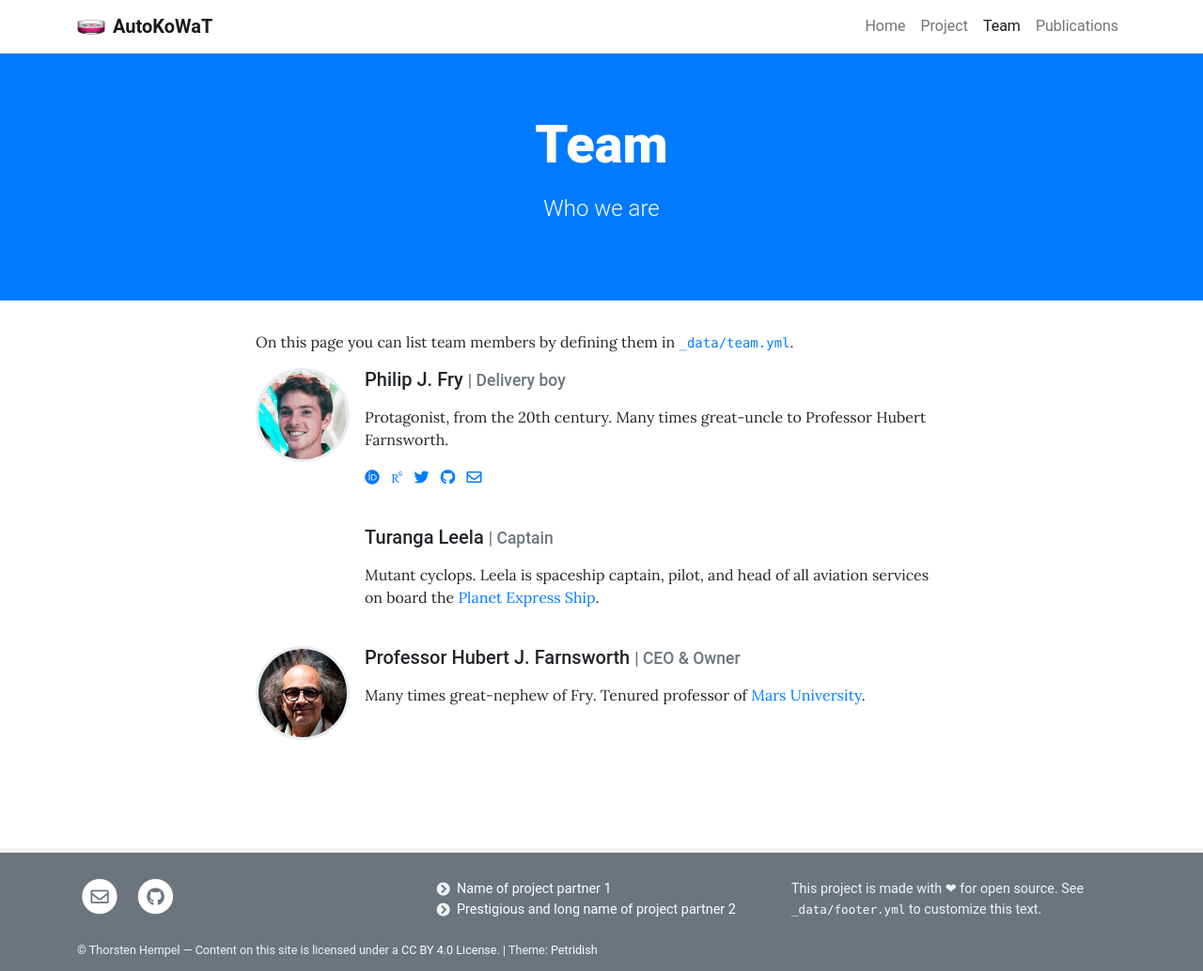
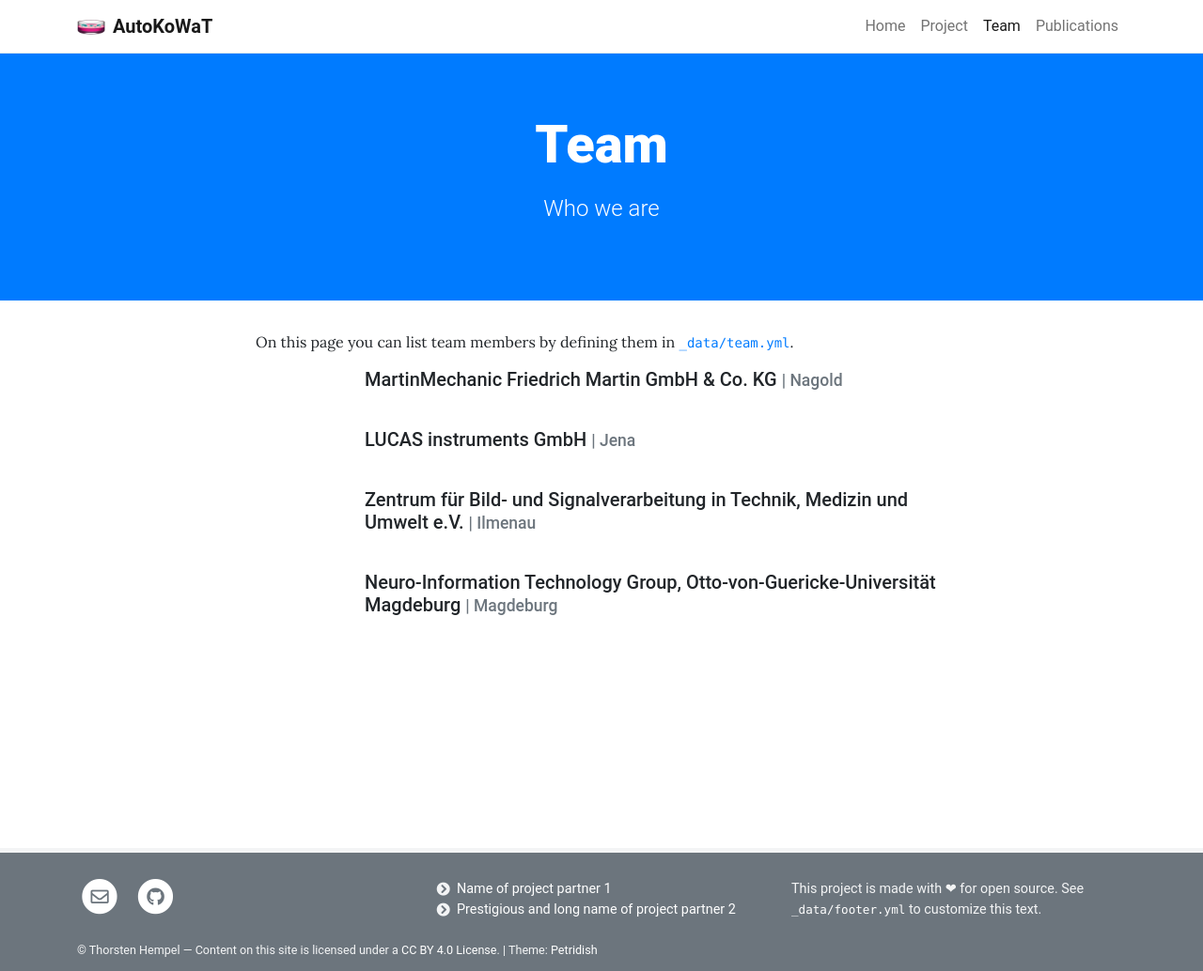
Before and after one commit to autokowat/autokowat.github.io, a Jekyll site: the page built from pages/team.md, in a window 1280 px wide. Shown: the whole page at 94% size. Built offline with Jekyll 4.4.1, drawn with Linux system fonts in a browser that asks for light colours; some web fonts are replaced.

Commit message:
Update team data

```diff
--- a/_data/team.yml
+++ b/_data/team.yml
@@ -1,24 +1,27 @@
 # Project team members listed below will appear on the /team page
 
-- name: Philip J. Fry
-  role: Delivery boy # Will appear next to name
-  image: assets/theme/images/fry_ethan-hoover-311143-unsplash.jpg # Can be external link
+- name: MartinMechanic Friedrich Martin GmbH & Co. KG
+  role: Nagold
+  image: # Can be external link
   description: > # Can be Markdown
-    Protagonist, from the 20th century. Many times great-uncle to Professor Hubert Farnsworth.
-  orcid: 0000-0000-0000-0000
-  researchgate: researchgate_name
-  twitter: twitter_name
-  github: github_name
-  email: your.email@example.com
 
-- name: Turanga Leela
-  role: Captain
+  #orcid: 0000-0000-0000-0000
+  #researchgate: researchgate_name
+  #twitter: twitter_name
+  #github: github_name
+  #email: your.email@example.com
+
+- name: LUCAS instruments GmbH
+  role: Jena
+  image:
   description: >
-    Mutant cyclops. Leela is spaceship captain, pilot, and head of all
-    aviation services on board the [Planet Express Ship](https://en.wikipedia.org/wiki/Planet_Express_Ship).
 
-- name: Professor Hubert J. Farnsworth
-  role: CEO & Owner
-  image: assets/theme/images/farnsworth_angelo-abear-1662775-unsplash.jpg
+- name: Zentrum für Bild- und Signalverarbeitung in Technik, Medizin und Umwelt e.V.
+  role: Ilmenau
+  image:
   description: >
-    Many times great-nephew of Fry. Tenured professor of [Mars University](https://en.wikipedia.org/wiki/Mars_University).
+
+- name: Neuro-Information Technology Group, Otto-von-Guericke-Universität Magdeburg
+  role: Magdeburg
+  image:
+  description: >
```
